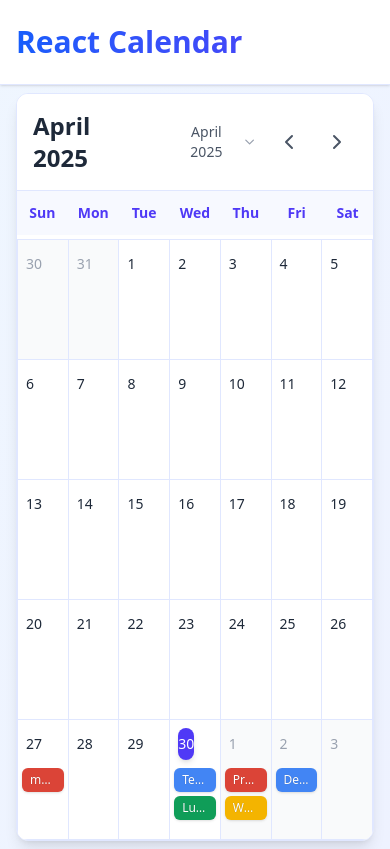
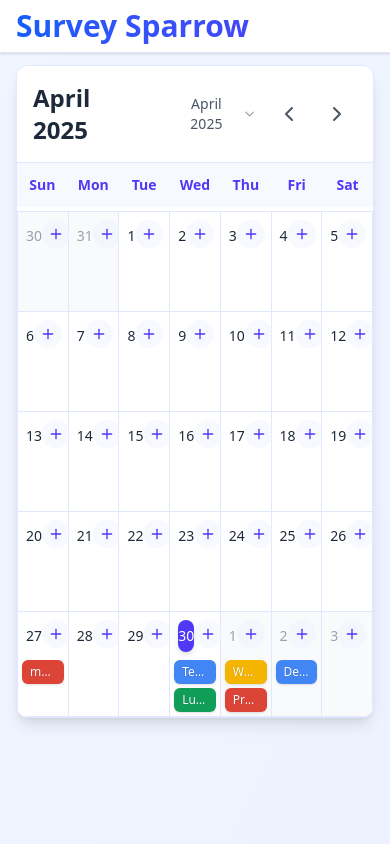
Before and after one commit to dineshbharati27/calendar, a React (Vite) app: page / in a window 390 px wide. Built offline with nearby package versions, Linux system fonts and the light colour scheme.

Commit message:
minute changes

```diff
--- a/src/App.jsx
+++ b/src/App.jsx
@@ -15,15 +15,15 @@
 
   return (
     <div className="min-h-screen bg-gradient-to-br from-blue-50 to-indigo-50">
-      <header className="bg-white shadow-sm py-6 px-4 border-b border-indigo-100">
+      <header className="bg-white shadow-sm py-2 px-4 border-b border-indigo-100">
         <div className="max-w-6xl mx-auto">
           <h1 className="text-3xl font-bold bg-clip-text text-transparent bg-gradient-to-r from-blue-600 to-indigo-600">
-            React Calendar
+            Survey Sparrow
           </h1>
         </div>
       </header>
 
-      <main className="py-2">
+      <main className="py-3">
         <Calendar
           events={events}
           onAddEvent={handleAddEvent}
--- a/src/components/DayCell.jsx
+++ b/src/components/DayCell.jsx
@@ -9,11 +9,16 @@
   const isTodayDate = isToday(day, today);
   const hasOverlaps = events.length > 1 && hasOverlappingEvents(events);
 
+  // Sort events by startTime
+  const sortedEvents = [...events].sort((a, b) => {
+    return a.startTime.localeCompare(b.startTime);
+  });
+
   return (
     <div
       className={`
         relative group transition-colors duration-200
-        border-r border-b border-indigo-100 min-h-[120px]
+        border-r border-b border-indigo-100 min-h-[100px]
         ${isInCurrentMonth ? 'bg-white hover:bg-indigo-50/50' : 'bg-gray-50'}
       `}
     >
@@ -35,9 +40,10 @@
         <button
           onClick={() => onAddEvent(day)}
           className={`
-            opacity-0 group-hover:opacity-100 p-1.5
+            sm:opacity-0 sm:group-hover:opacity-100 p-1.5
             hover:bg-indigo-100 rounded-full
             transition-all duration-200 ease-in-out
+            bg-indigo-50/50 sm:bg-transparent
           `}
           aria-label="Add event"
         >
@@ -53,7 +59,7 @@
       )}
 
       <div className="px-1 space-y-1 overflow-y-auto" style={{ maxHeight: '80px' }}>
-        {events.map((event, index) => (
+        {sortedEvents.map((event, index) => (
           <EventBadge
             key={index}
             event={event}
--- a/src/data/events.js
+++ b/src/data/events.js
@@ -9,6 +9,7 @@
 
 export const events = [
   {
+    id: '1',
     title: 'Team Meeting',
     date: format(today, 'yyyy-MM-dd'),
     startTime: '09:00',
@@ -16,6 +17,7 @@
     color: '#4285F4'
   },
   {
+    id: '2',
     title: 'Lunch with Client',
     date: format(today, 'yyyy-MM-dd'),
     startTime: '12:00',
@@ -23,6 +25,7 @@
     color: '#0F9D58'
   },
   {
+    id: '3',
     title: 'Product Review',
     date: format(tomorrow, 'yyyy-MM-dd'),
     startTime: '14:00',
@@ -30,6 +33,7 @@
     color: '#DB4437'
   },
   {
+    id: '4',
     title: 'Weekly Planning',
     date: format(tomorrow, 'yyyy-MM-dd'),
     startTime: '09:30',
@@ -37,6 +41,7 @@
     color: '#F4B400'
   },
   {
+    id: '5',
     title: 'Design Workshop',
     date: format(dayAfterTomorrow, 'yyyy-MM-dd'),
     startTime: '13:00',
@@ -44,6 +49,7 @@
     color: '#4285F4'
   },
   {
+    id: '6',
     title: 'Code Review',
     date: format(nextWeek, 'yyyy-MM-dd'),
     startTime: '10:00',
@@ -51,6 +57,7 @@
     color: '#0F9D58'
   },
   {
+    id: '7',
     title: 'Quarterly Review',
     date: format(nextWeek, 'yyyy-MM-dd'),
     startTime: '14:00',
@@ -58,6 +65,7 @@
     color: '#DB4437'
   },
   {
+    id: '8',
     title: 'my birthday',
     date: "2025-04-27",
     startTime: '14:00',
@@ -65,6 +73,7 @@
     color: '#DB4437'
   },
   {
+    id: '9',
     title: 'Aptitude Test',
     date: "2025-05-20",
     startTime: '14:00',
```
